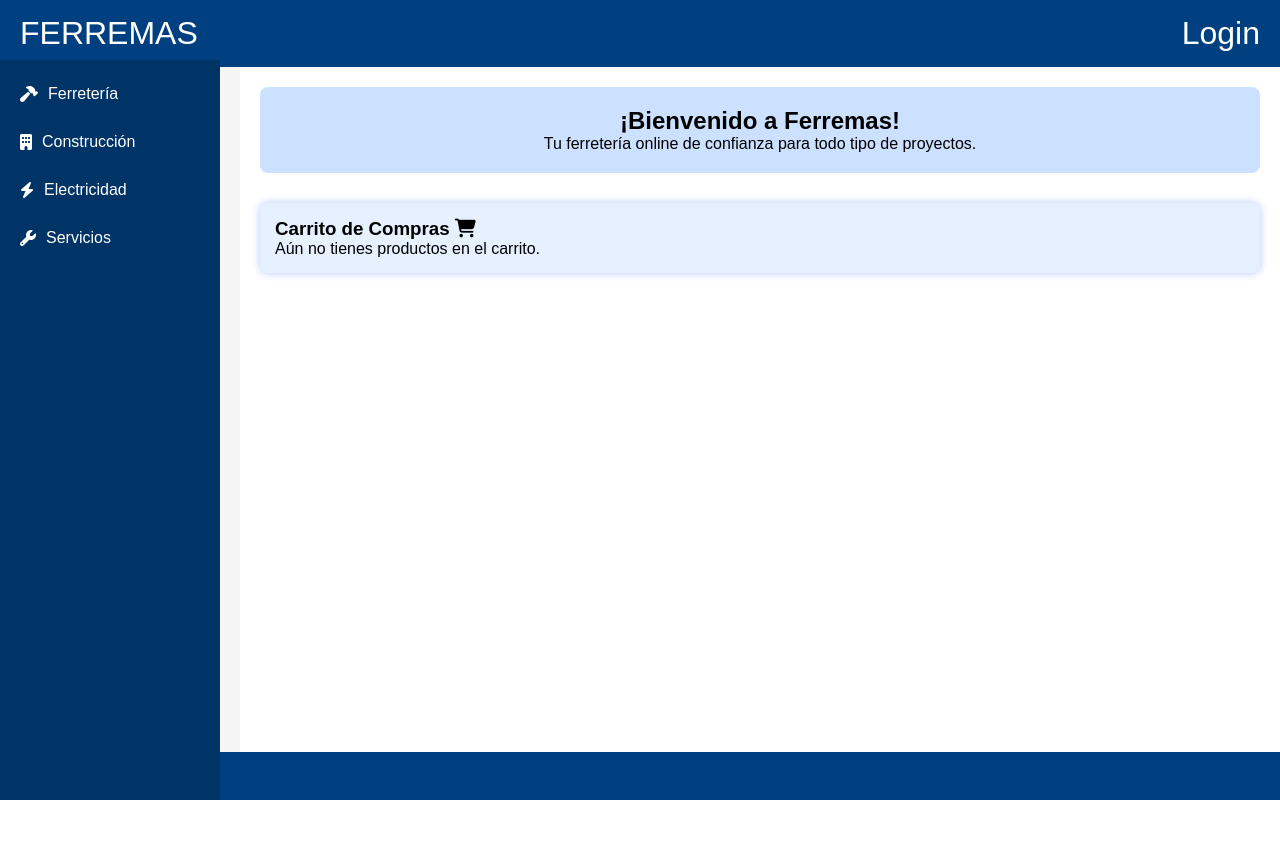
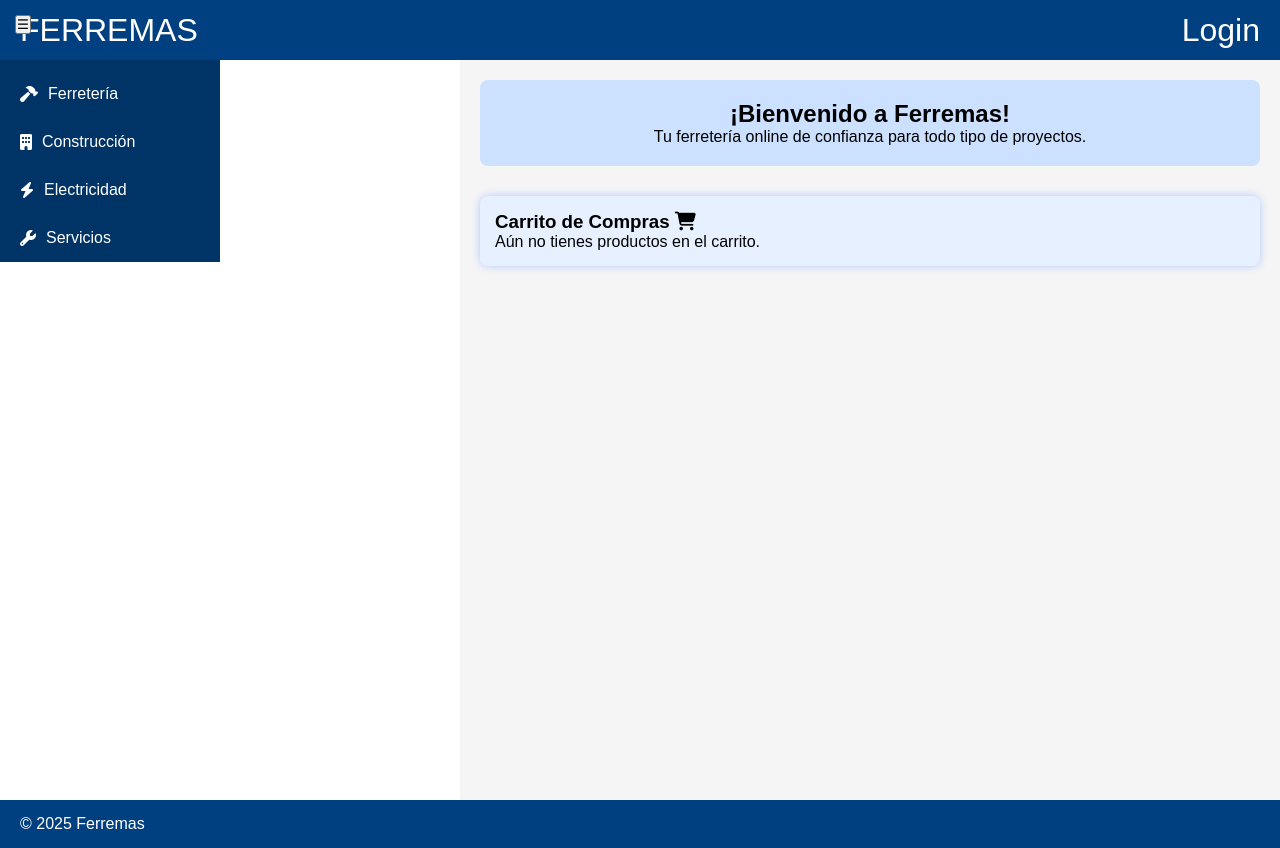
Before and after one commit to Rodrigo0000000/ferremasWeb, a Flask app: page /construccion in a window 1280 px wide. Before the commit the page ends 800 px from the top, so only its background shows below. Run offline with Flask 3, Linux system fonts and the light colour scheme; data that the repository does not hold is empty; some libraries are stand-ins or nearby versions.

Commit message:
Arreglos menores

```diff
--- a/app.py
+++ b/app.py
@@ -1,5 +1,7 @@
 from flask import Flask, render_template, url_for, request
 from flask_mysqldb import MySQL
+from cryptography.fernet import Fernet
+
 
 app = Flask(__name__)
 app.config['MYSQL_HOST'] = 'localhost'
@@ -17,9 +19,7 @@
 def form():
     return render_template('login.html')
 
-@app.route('/login', methods = ['POST', 'GET'])
-
-# Login
+@app.route('/login', methods=['GET', 'POST'])
 def login():
     try:
         if request.method == 'GET':
@@ -27,27 +27,34 @@
 
         if request.method == 'POST':
             name = request.form['username']
-            password = request.form['password']
+            password = request.form['password'].encode()
             cursor = mysql.connection.cursor()
 
             # Verificar si el usuario ya existe
             cursor.execute("SELECT * FROM USERS WHERE NOMBRE = %s", (name,))
-            existing_user = cursor.fetchone()
+            user = cursor.fetchone()
 
-            if existing_user:
-                # Si existe, solo redirige al index
-                cursor.close()
-                return render_template('index.html')
+            if user:
+                encrypted_pass_db = user[2].encode()
+                decrypted_pass = Fernet.decrypt(encrypted_pass_db).decode()
+
+                if password.decode() == decrypted_pass:
+                    cursor.close()
+                    return render_template('index.html')
+                else:
+                    cursor.close()
+                    return render_template('login.html')
 
             # Si no existe, lo crea
-            cursor.execute('''INSERT INTO USERS (NOMBRE, PASSWORD) VALUES (%s, %s)''', (name, password))
+            encrypted_pass = Fernet.encrypt(password)
+            cursor.execute("INSERT INTO USERS (NOMBRE, PASSWORD) VALUES (%s, %s)", (name, encrypted_pass.decode()))
             mysql.connection.commit()
             cursor.close()
             return render_template('index.html')
-    # Excepciones
     except Exception as ex:
-        print('ERROR AL INGRESAR USUARIO', ex)
+        print('ERROR AL INGRESAR USUARIO:', ex)
         return render_template('login.html')
+
 
 @app.route('/ferreteria')
 def ferreteria():
@@ -55,7 +62,11 @@
 
 @app.route('/construccion')
 def construccion():
-    return render_template('construccion.html')
+    cursor = mysql.connection.cursor()
+    cursor.execute("SELECT * FROM ITEMS")
+    items = cursor.fetchall()
+    cursor.close()
+    return render_template('construccion.html', items=items)
 
 @app.route('/electricidad')
 def electricidad():
--- a/static/css/styles.css
+++ b/static/css/styles.css
@@ -7,24 +7,35 @@
 }
 
 body {
-  display: flex;
-  min-height: 100vh;
-  flex-direction: column;
-  background-color: #f5f5f5;
+  margin: 0;
+  padding: 0;
 }
 
 /* Header y Footer */
-header, footer {
+header {
+  display: flex;
+  justify-content: space-between;
+  align-items: center;
+  background-color: #004080;
+  color: white;
+  padding: 10px 20px;
+  height: 60px;
+}
+
+footer {
   display: flex;
   justify-content: space-between;
   background-color: #004080;
   color: white;
   padding: 15px 20px;
   text-align: center;
+  margin-top: auto;
 }
 
-footer {
-  margin-top: auto;
+/* Layout */
+.layout {
+  display: flex;
+  min-height: calc(100vh - 60px);
 }
 
 /* Sidebar */
@@ -32,12 +43,10 @@
   background-color: #003366;
   color: white;
   width: 220px;
-  height: 100vh;
-  overflow-y: auto;
-  position: fixed;
-  top: 60px;
-  left: 0;
   padding-top: 10px;
+  height: 100%;
+  position: relative;
+  top: 0;
 }
 
 .sidebar button.dropdown-btn {
@@ -77,6 +86,14 @@
   display: flex;
   align-items: center;
   gap: 8px;
+}
+
+/* Main content */
+.main-content {
+  flex: 1;
+  padding: 20px;
+  background-color: #f5f5f5;
+  overflow-y: auto;
 }
 
 main {
@@ -183,6 +200,7 @@
   background-color: #002f66;
 }
 
+/* Botones de título y login */
 #title, #loginID {
   display: flex;
   justify-content: flex-start;
@@ -193,3 +211,17 @@
   font-size: 2em;
   cursor: pointer;
 }
+
+.item-row {
+  display: flex;
+  gap: 20px;
+  padding: 10px 0;
+  border-bottom: 1px solid #ccc;
+  align-items: center;
+}
+.item {
+  flex: 1;
+  white-space: nowrap;
+  overflow: hidden;
+  text-overflow: ellipsis;
+}
--- a/static/js/dropdowns.js
+++ b/static/js/dropdowns.js
@@ -10,3 +10,17 @@
     }
     });
 });
+
+function initSidebarDropdowns() {
+const sidebarButtons = document.querySelectorAll('.sidebar .dropdown-btn');
+sidebarButtons.forEach((btn) => {
+    btn.addEventListener('click', function () {
+    this.classList.toggle('active');
+    const container = this.nextElementSibling;
+    container.style.display = container.style.display === 'block' ? 'none' : 'block';
+    });
+});
+}
+
+// Llamar a la función cuando cargue la página
+document.addEventListener('DOMContentLoaded', initSidebarDropdowns);
--- a/templates/base.html
+++ b/templates/base.html
@@ -1,18 +1,22 @@
 <!DOCTYPE html>
 <html lang="en">
 <head>
-    <meta charset="UTF-8">
-    <meta name="viewport" content="width=device-width, initial-scale=1.0">
+  <meta charset="UTF-8" />
+  <meta name="viewport" content="width=device-width, initial-scale=1.0" />
   <link rel="stylesheet" href="https://cdnjs.cloudflare.com/ajax/libs/font-awesome/6.4.0/css/all.min.css"/>
-    <link rel="stylesheet" href="{{ url_for('static', filename='css/styles.css') }}">
-    {% block head %} {% endblock %}
+  <link rel="stylesheet" href="{{ url_for('static', filename='css/styles.css') }}" />
+  {% block head %}{% endblock %}
 </head>
 <body>
-  <header>
+
+  <header class="header">
     <button type="button" id="title">FERREMAS</button>
     <button type="button" id="loginID">Login</button>
   </header>
-
+  <button id="toggleSidebarBtn" style="position: fixed; top: 15px; left: 15px; z-index: 1000;">
+    ☰
+  </button>
+  <div class="layout">
     <nav class="sidebar" id="sidebar">
       <button class="dropdown-btn">
         <i class="fa-solid fa-hammer"></i><span> Ferretería</span>
@@ -26,8 +30,9 @@
         <i class="fa-solid fa-building"></i><span> Construcción</span>
       </button>
       <div class="dropdown-container">
-      <a href="{{ url_for('construccion') }}"><i class="fa-solid fa-hard-hat"></i> Casco</a>
-      <a href="{{ url_for('construccion') }}"><i class="fa-solid fa-bricks"></i> Ladrillos</a>
+        <a href="{{ url_for('construccion') }}"><i class="fa-solid fa-hard-hat"></i> Pinturas</a>
+        <a href="{{ url_for('construccion') }}"><i class="fa-solid fa-bricks"></i> Seguridad</a>
+        <a href="{{ url_for('construccion') }}"><i class="fa-solid fa-screwdriver-wrench"></i> Materiales de construcción</a>
       </div>
 
       <button class="dropdown-btn">
@@ -47,7 +52,7 @@
       </div>
     </nav>
 
-  <main>
+    <main class="main-content">
       <section class="welcome-section">
         <h2>¡Bienvenido a Ferremas!</h2>
         <p>Tu ferretería online de confianza para todo tipo de proyectos.</p>
@@ -57,7 +62,10 @@
         <h3>Carrito de Compras <i class="fa-solid fa-cart-shopping"></i></h3>
         <p>Aún no tienes productos en el carrito.</p>
       </section>
+
+      {% block body %}{% endblock %}
     </main>
+  </div>
 
   <footer>
     <p>© 2025 Ferremas</p>
@@ -65,6 +73,5 @@
 
   <script src="{{ url_for('static', filename='js/dropdowns.js') }}"></script>
   <script src="{{ url_for('static', filename='js/buttons.js') }}"></script>
-  {% block body %} {% endblock %}
 </body>
 </html>
--- a/templates/construccion.html
+++ b/templates/construccion.html
@@ -7,6 +7,15 @@
 {% endblock %}
 {% block body %}
 
+  {% for item in items %}
+    <div class="item-row">
+      <div class="item">{{ item.ID }}</div>
+      <div class="item">{{ item.NOMBRE }}</div>
+      <div class="item">{{ item.PRECIO }}</div>
+      <div class="item">{{ item.DESCRIPCION }}</div>
+      <div class="item">{{ item.CANTIDAD }}</div>
+    </div>
+  {% endfor %}
 
 
   <script src="../JS/dropdowns.js"></script>
```
Lines whose indentation alone changed are shown as unchanged.
